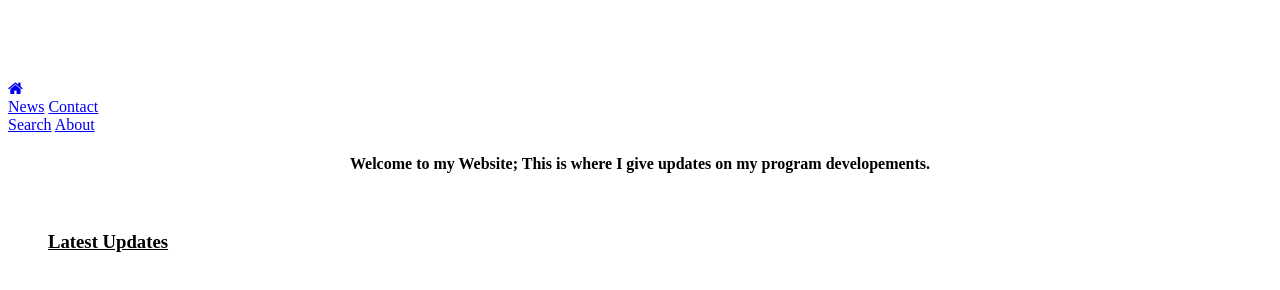
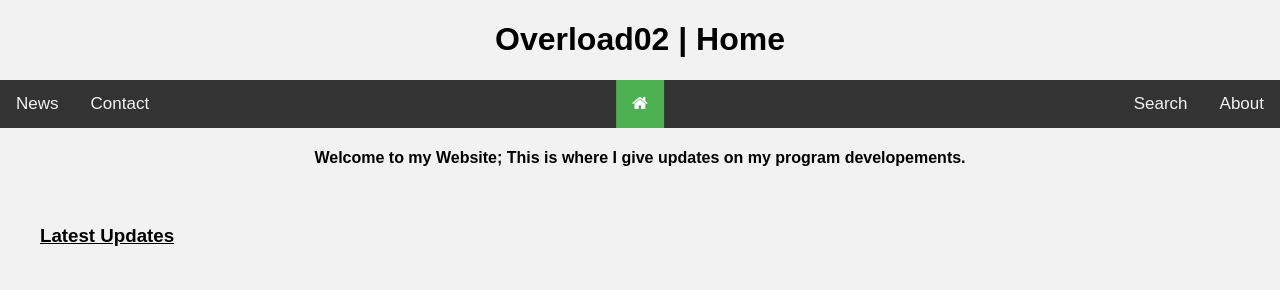
Before and after one commit to AlvajoyAsante/overload02.github.io, a plain HTML site: page index.html in a window 1280 px wide. Drawn offline with Linux system fonts and the light colour scheme; files that its build step writes are made by us from their sources.

Commit message:
Update main.css

```diff
--- a/css/main.css
+++ b/css/main.css
@@ -1,29 +1,42 @@
-ul {
-    list-style-type: none;
+ body {
   margin: 0;
-    padding: 0;
+  font-family: Arial, Helvetica, sans-serif;
+  background-color: #f2f2f2;
+}
+
+.topnav {
+  position: relative;
   overflow: hidden;
   background-color: #333;
 }
-li {
+
+.topnav a {
   float: left;
-}
-li a {
-    display: block;
-    color: white;
+  color: #f2f2f2;
   text-align: center;
   padding: 14px 16px;
   text-decoration: none;
+  font-size: 17px;
 }
-li a:hover {
-    background-color: #111;
+
+.topnav a:hover {
+  background-color: #ddd;
+  color: black;
 }
-   h1 {
+
+.topnav a.active {
+  background-color: #4CAF50;
   color: white;
 }
-  .txt {
-    color: white;
+
+.topnav-centered a {
+  float: none;
+  position: absolute;
+  top: 50%;
+  left: 50%;
+  transform: translate(-50%, -50%);
 }
-   .header {
-     color: white;
+
+.topnav-right {
+  float: right;
 }
```
Lines whose indentation alone changed are shown as unchanged.
